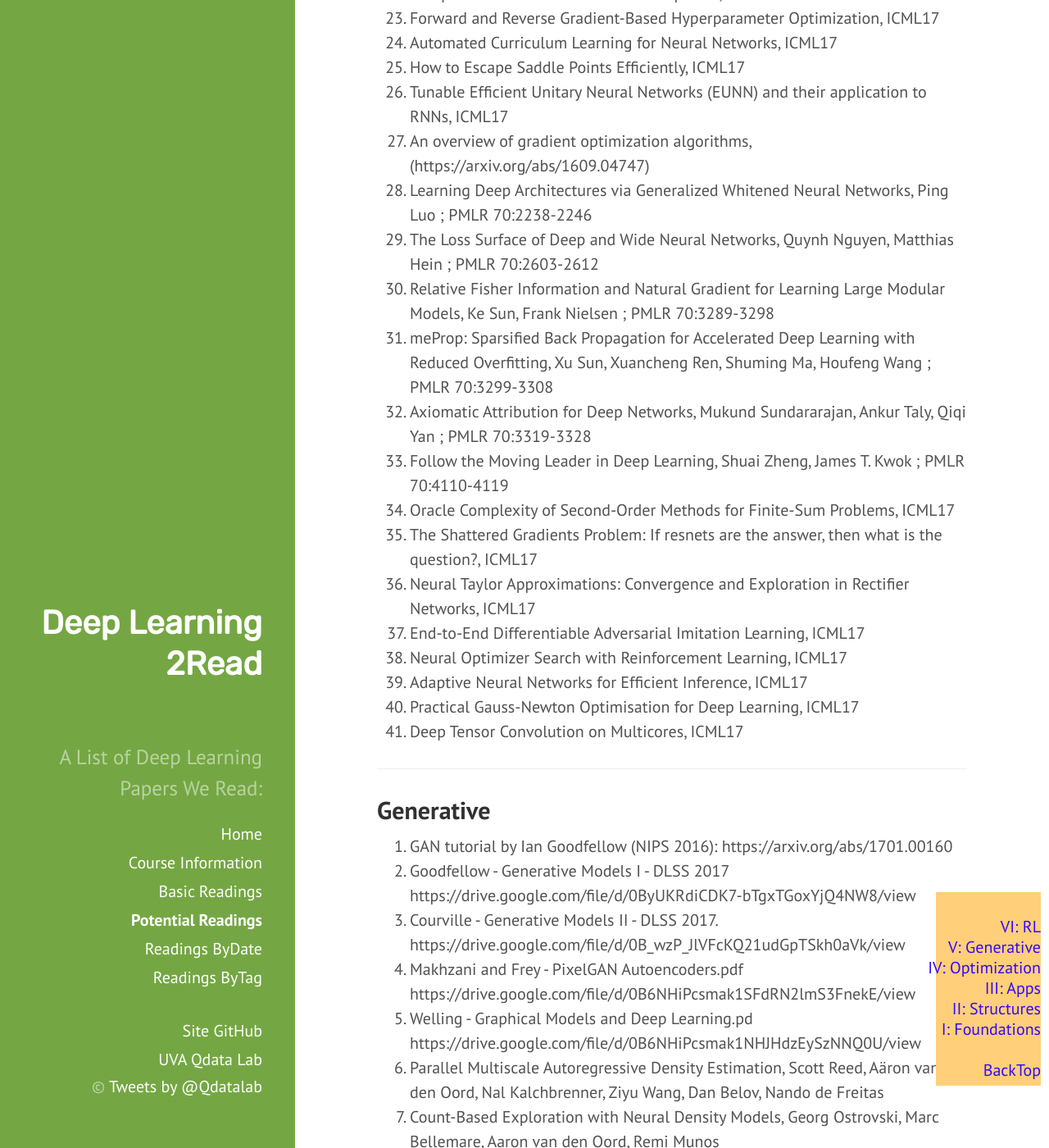
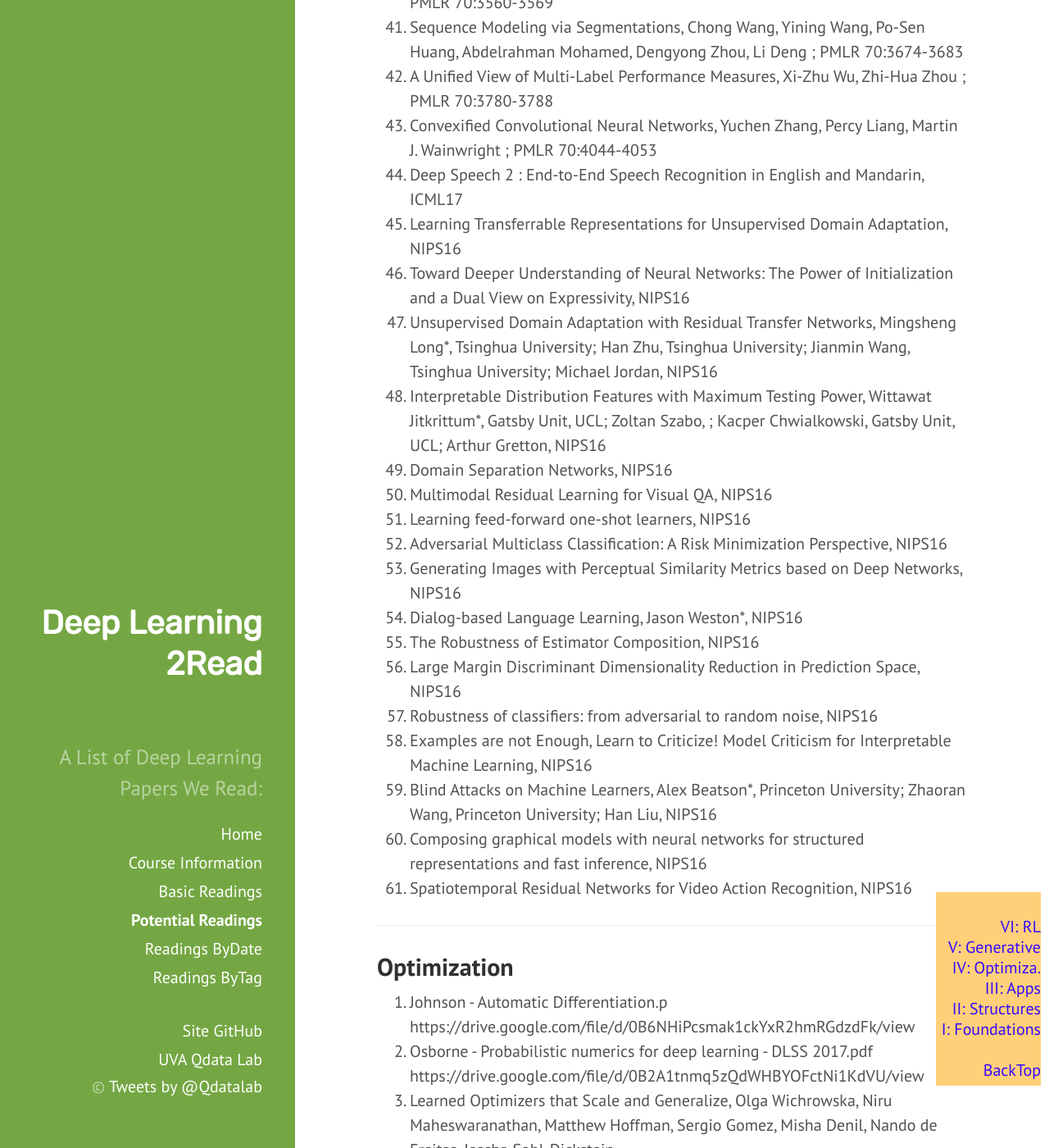
Before and after one commit to QData/deep2Read, a Jekyll site: the page built from Potential2Read.md, in a window 1280 px wide and 1400 px high, scrolled down 8473 px. Shown: the whole window at 82% size. Built offline with Jekyll 4.4.1, drawn with Linux system fonts in a browser that asks for light colours; some of the changed text lies outside the part shown.

Commit message:
add more NIPS16 papers to potentialRead

```diff
--- a/Potential2Read.md
+++ b/Potential2Read.md
@@ -57,6 +57,26 @@
 26. Depth-Width Tradeoffs in Approximating Natural Functions with Neural Networks, Itay Safran, Ohad Shamir ; PMLR 70:2979-2987
 27. A Closer Look at Memorization in Deep Networks, ICML17
 28. Dynamic Word Embeddings, ICML17
+29. Combining Low-Density Separators with CNNs, Yu-Xiong Wang*, Carnegie Mellon University; Martial Hebert, Carnegie Mellon University, NIPS16
+30. CNNpack: Packing Convolutional Neural Networks in the Frequency Domain, NIPS16
+31. Residual Networks are Exponential Ensembles of Relatively Shallow Networks, NIPS16
+32. Dense Associative Memory for Pattern Recognition, NIPS16
+33. Learning Kernels with Random Features, Aman Sinha*, Stanford University; John Duchi,
+34. Simple and Efficient Weighted Minwise Hashing, NIPS16
+35. Reward Augmented Maximum Likelihood for Neural Structured Prediction
+36. Unimodal Probability Distributions for Deep Ordinal Classification, ICML17
+37. End-to-End Learning for Structured Prediction Energy Networks, ICML17
+38. Orthogonal Random Features, NIPS16
+39. Learning Structured Sparsity in Deep Neural Networks, NIPS16
+40. Learning the Number of Neurons in Deep Networks, NIPS16
+41. Quantized Random Projections and Non-Linear Estimation of Cosine Similarity, NIPS16
+42. An equivalence between high dimensional Bayes optimal inference and M-estimation, NIPS16
+43. High Dimensional Structured Superposition Models, NIPS16
+44. Learning Deep Embeddings with Histogram Loss, NIPS16
+45. Learning values across many orders of magnitude, NIPS16
+46. Learning Deep Parsimonious Representations, NIPS16
+47. Efficient High-Order Interaction-Aware Feature Selection Based on Conditional Mutual Information, NIPS16
+48. A Bayesian method for reducing bias in neural representational similarity analysis, NIPS16
 
 
 <hr>
@@ -122,7 +142,20 @@
 54. Recurrent Highway Networks, Julian Georg Zilly, Rupesh Kumar Srivastava, Jan Koutnı́k, Jürgen Schmidhuber ; PMLR 70:4189-4198
 55. Ask Me Anything: Dynamic Memory Networks for Natural Language Processing, ICML17
 56. OptNet: Differentiable Optimization as a Layer in Neural Networks, ICML17
-
+57. Swapout: Learning an ensemble of deep architectures, Saurabh Singh*, UIUC; Derek Hoiem, UIUC; David Forsyth, UIUC, NIPS16
+58. Natural-Parameter Networks: A Class of Probabilistic Neural Networks, Hao Wang*, HKUST; Xingjian Shi, ; Dit-Yan Yeung, NIPS16
+59. Learning What and Where to Draw, NIPS16
+60. Hierarchical Question-Image Co-Attention for Visual Question Answering, NIPS16
+61. Proximal Deep Structured Models, NIPS16
+62. Direct Feedback Alignment Provides Learning In Deep Neural Networks, NIPS16
+63. Scaling Memory-Augmented Neural Networks with Sparse Reads and Writes, NIPS16
+64. Matching Networks for One Shot Learning, NIPS16
+65. Can Active Memory Replace Attention? Łukasz Kaiser*, ; Samy Bengio, NIPS16
+66. Phased LSTM: Accelerating Recurrent Network Training for Long or Event-based Sequences, NIPS16
+67. Binarized Neural Networks, NIPS16
+68. Interaction Networks for Learning about Objects, Relations and Physics, NIPS16
+69. Optimal Architectures in a Solvable Model of Deep Networks, NIPS16
+70. Conditional Image Generation with Pixel CNN Decoders, NIPS16
 
 
 <hr>
@@ -174,8 +207,23 @@
 42. A Unified View of Multi-Label Performance Measures, Xi-Zhu Wu, Zhi-Hua Zhou ; PMLR 70:3780-3788
 43. Convexified Convolutional Neural Networks, Yuchen Zhang, Percy Liang, Martin J. Wainwright ; PMLR 70:4044-4053
 44. Deep Speech 2 : End-to-End Speech Recognition in English and Mandarin, ICML17
-45. Unimodal Probability Distributions for Deep Ordinal Classification, ICML17
-46. End-to-End Learning for Structured Prediction Energy Networks, ICML17
+45. Learning Transferrable Representations for Unsupervised Domain Adaptation, NIPS16
+46. Toward Deeper Understanding of Neural Networks: The Power of Initialization and a Dual View on Expressivity, NIPS16
+47. Unsupervised Domain Adaptation with Residual Transfer Networks, Mingsheng Long*, Tsinghua University; Han Zhu, Tsinghua University; Jianmin Wang, Tsinghua University; Michael Jordan, NIPS16
+48. Interpretable Distribution Features with Maximum Testing Power, Wittawat Jitkrittum*, Gatsby Unit, UCL; Zoltan Szabo, ; Kacper Chwialkowski, Gatsby Unit, UCL; Arthur Gretton, NIPS16
+49. Domain Separation Networks, NIPS16
+50. Multimodal Residual Learning for Visual QA, NIPS16
+51. Learning feed-forward one-shot learners, NIPS16
+52. Adversarial Multiclass Classification: A Risk Minimization Perspective, NIPS16
+53. Generating Images with Perceptual Similarity Metrics based on Deep Networks, NIPS16
+54. Dialog-based Language Learning, Jason Weston*, NIPS16
+55. The Robustness of Estimator Composition, NIPS16
+56. Large Margin Discriminant Dimensionality Reduction in Prediction Space, NIPS16
+57. Robustness of classifiers: from adversarial to random noise, NIPS16
+58. Examples are not Enough, Learn to Criticize! Model Criticism for Interpretable Machine Learning, NIPS16
+59. Blind Attacks on Machine Learners, Alex Beatson*, Princeton University; Zhaoran Wang, Princeton University; Han Liu, NIPS16
+60. Composing graphical models with neural networks for structured representations and fast inference, NIPS16
+61. Spatiotemporal Residual Networks for Video Action Recognition, NIPS16
 
 <hr>
 
@@ -223,8 +271,11 @@
 39. Adaptive Neural Networks for Efficient Inference, ICML17
 40. Practical Gauss-Newton Optimisation for Deep Learning, ICML17
 41. Deep Tensor Convolution on Multicores, ICML17
-
-
+42. The Generalized Reparameterization Gradient, Francisco Ruiz*, Columbia University; Michalis K. Titsias, ; David Blei, NIPS16
+43. Attend, Infer, Repeat: Fast Scene Understanding with Generative Models, NIPS16
+44. Memory-Efficient Backpropagation Through Time, NIPS16
+45. Professor Forcing: A New Algorithm for Training Recurrent Networks, NIPS16
+46. Understanding the Effective Receptive Field in Deep Convolutional Neural Networks, NIPS16
 
 <hr>
 
@@ -258,7 +309,7 @@
 23. Learning Hierarchical Features from Deep Generative Models, Shengjia Zhao, Jiaming Song, Stefano Ermon ; PMLR 70:4091-4099
 24. Wasserstein Generative Adversarial Networks, ICML17
 25. Generalization and Equilibrium in Generative Adversarial Nets (GANs), ICML17
-
+26. Exponential Family Embeddings, NIPS16
 
 <hr>
 
@@ -312,7 +363,7 @@
 <a style="position: fixed; bottom:130px; right:10px;" href="#Foud">I: Foundations</a>
 <a style="position: fixed; bottom:155px; right:10px;" href="#Stru">II: Structures</a>
 <a style="position: fixed; bottom:180px; right:10px;" href="#App">III: Apps</a>
-<a style="position: fixed; bottom:205px; right:10px;" href="#Opt">IV: Optimization</a>
+<a style="position: fixed; bottom:205px; right:10px;" href="#Opt">IV: Optimiza.</a>
 <a style="position: fixed; bottom:230px; right:10px;" href="#Gen">V: Generative</a>
 <a style="position: fixed; bottom:255px; right:10px;" href="#RL">VI: RL</a>
 <a style="position: fixed; bottom:80px; right:10px;" href="#topPage" title="Back to Top">BackTop</a>
```
